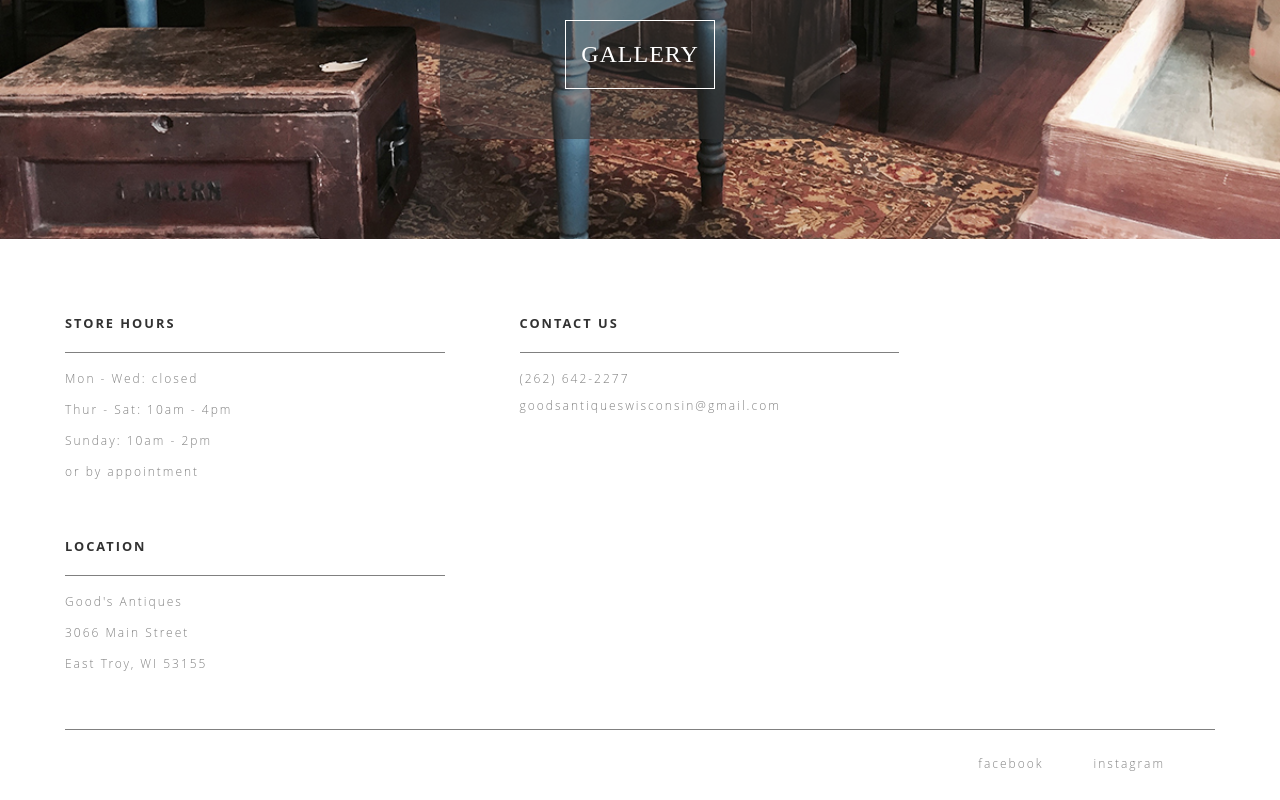
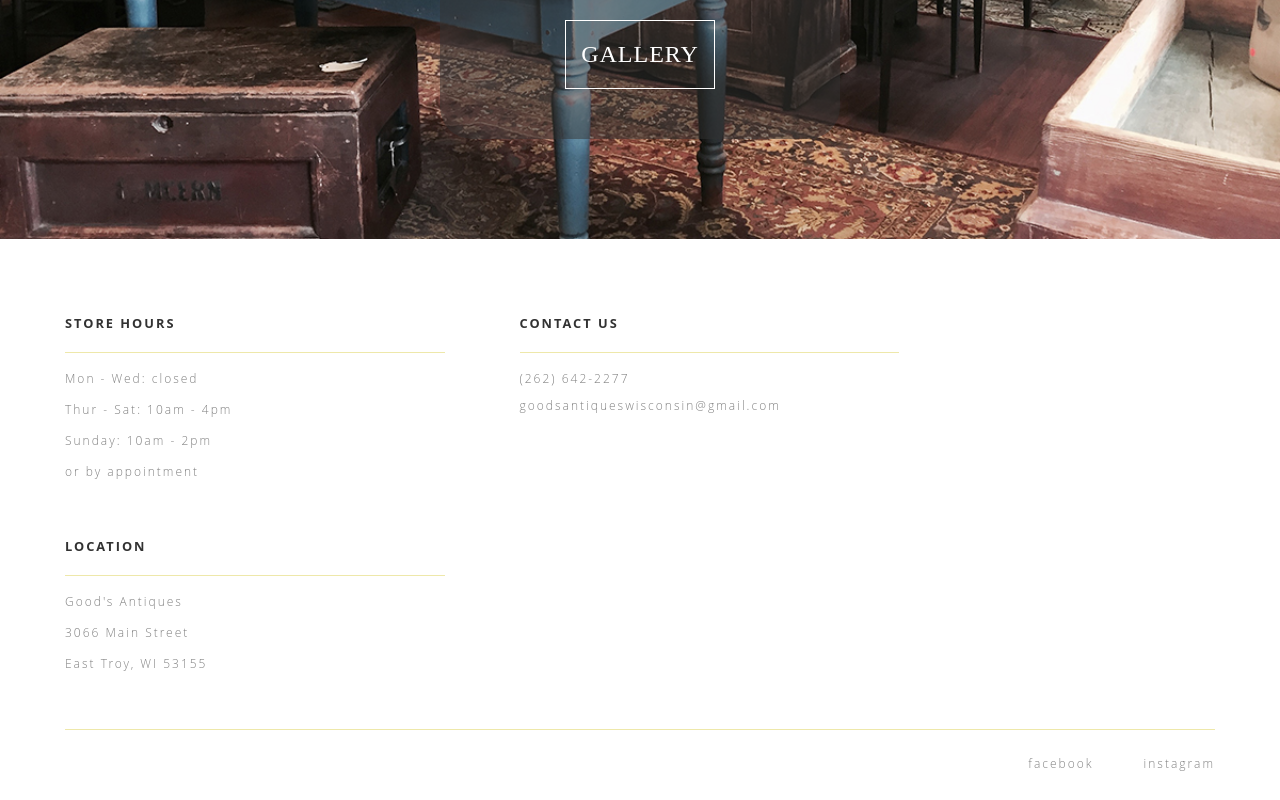
Before and after one commit to amcon/goods_antiques_full, a React app: page / in a window 1280 px wide. Shown: the part 526-1326 px from the top of the page. Built offline with nearby package versions, Linux system fonts and the light colour scheme; no server answers; the HTML template or start-up script is replaced by a standard one; what google-maps-react would draw is missing.

Commit message:
footer color pop

```diff
--- a/src/components/App/Footer/Footer.css
+++ b/src/components/App/Footer/Footer.css
@@ -22,14 +22,14 @@ footer {
 
 .footer-section-social {
   width: 100%;
-  border-top: 1px solid grey;
+  border-top: 1px solid palegoldenrod;
   margin-top: 50px;
   display: flex;
   justify-content: flex-end;
 }
 
 .footer-section-social a {
-  margin-right: 50px;
+  margin-left: 50px;
   margin-top: 25px;
 }
 
@@ -38,7 +38,7 @@ footer h3 {
   font-size: .8em;
   margin: 0;
   margin-bottom: 10px;
-  border-bottom: 1px solid grey;
+  border-bottom: 1px solid palegoldenrod;
   padding-bottom: 20px;
   font-weight: bold;
   color: rgb(50, 50, 50);
```
